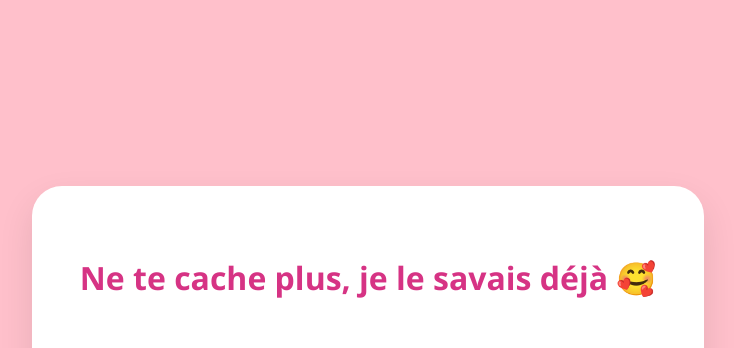
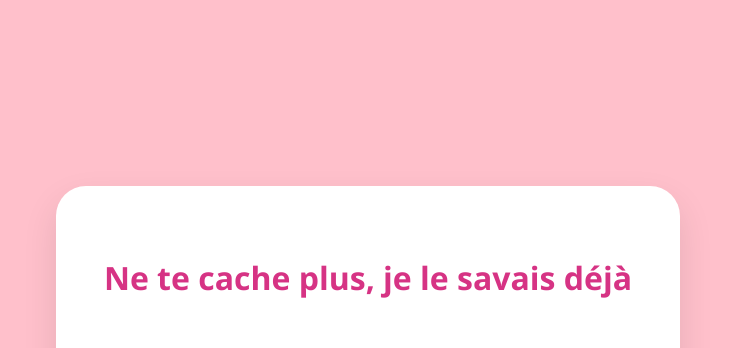
Before and after one commit to leefranck/Jesais, a plain HTML site: page index.html in a window 1280 px wide. Both pictures are taken after a click on the button "Oui". Shown: the top 348 px of the page, without its empty margins (272-1007 px from the left). Drawn offline with Linux system fonts and the light colour scheme; grey boxes are pictures that could not be loaded.

Commit message:
Update index.html

```diff
--- a/index.html
+++ b/index.html
@@ -78,7 +78,7 @@
         </div>
 
         <div id="success-msg" class="hidden">
-            <h1>Ne te cache plus, je le savais déjà 🥰</h1>
+            <h1>Ne te cache plus, je le savais déjà </h1>
             <img src="https://media1.giphy.com/media/v1.Y2lkPTc5MGI3NjExOHltdGprcWZ1N2I1bGY5NndycDFzbHkxd3c1bW8xdDcwZ3VnOWNhZSZlcD12MV9pbnRlcm5hbF9naWZfYnlfaWQmY3Q9Zw/Jj8vFfZNBcCsg/giphy.gif" alt="Sucette">
         </div>
     </div>
```
